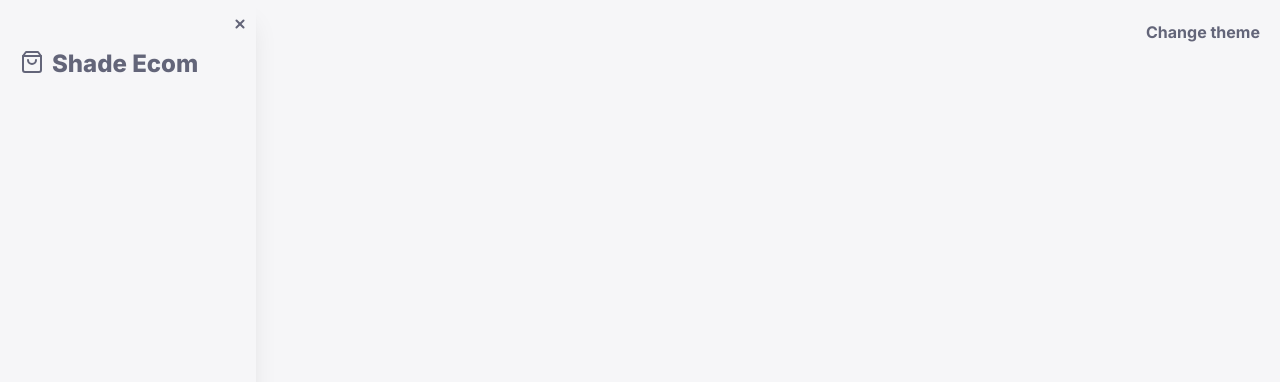
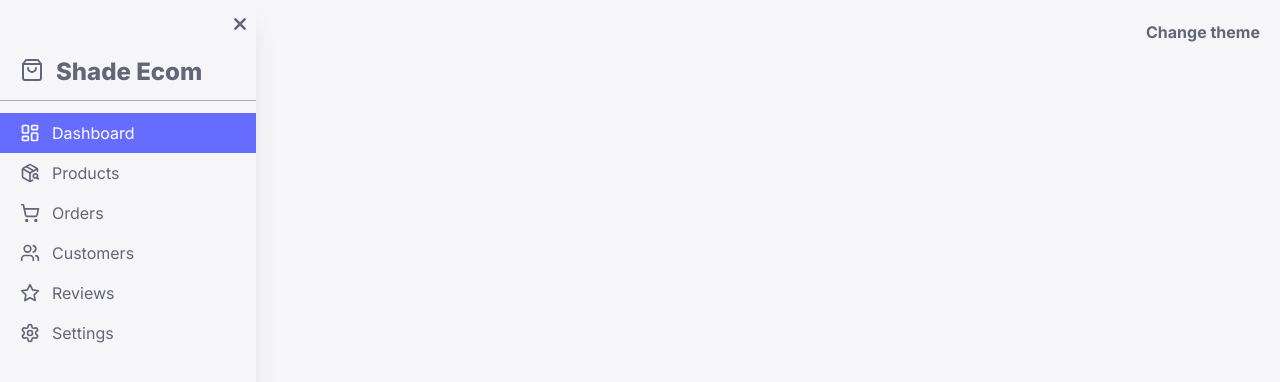
Before and after one commit to sellimenes/shade-dashboard, a Next.js app: page / in a window 1280 px wide. Shown: the top 382 px of the page. Built offline with nearby package versions, Linux system fonts and the light colour scheme.

Commit message:
sidebar design completed

```diff
--- a/components/sidebar.tsx
+++ b/components/sidebar.tsx
@@ -1,10 +1,19 @@
 "use client";
 
 import { cn } from "@/lib/utils";
-import { ChevronsLeft, Menu, ShoppingBag } from "lucide-react";
+import {
+  LayoutDashboard,
+  PackageSearch,
+  Settings,
+  ShoppingBag,
+  ShoppingCart,
+  Star,
+  Users,
+} from "lucide-react";
 import Link from "next/link";
 import { useState } from "react";
 import HamburgerButton from "./ui/hamburger-button";
+import { Separator } from "./ui/separator";
 
 type Props = {};
 
@@ -18,24 +27,94 @@ const Sidebar = (props: Props) => {
   return (
     <aside
       className={cn(
-        "h-full fixed shadow-xl z-[10000] px-5 transition-all duration-300 overflow-hidden",
-        open ? "w-64" : "w-16"
+        "h-full fixed shadow-xl z-[10000] transition-all duration-300 overflow-hidden",
+        open ? "w-64" : "w-12"
       )}
     >
       <HamburgerButton onClick={toggleSidebar} />
-      <div
-        className={cn(
-          "flex items-center justify-between w-full overflow-hidden whitespace-nowrap mt-12"
-        )}
-      >
+      <div className="flex items-center justify-between w-full overflow-hidden whitespace-nowrap mt-12 px-5">
         <Link
           href="/"
-          className="font-extrabold text-2xl flex items-center gap-2"
+          className="font-extrabold text-2xl flex items-center gap-3 text-card-foreground mt-2"
         >
-          <ShoppingBag className="w-6 h-6 cursor-pointer z-50 mb-1" />
+          <ShoppingBag
+            className={cn(
+              "w-6 h-6 cursor-pointer z-50 transition-all duration-300",
+              open ? "mb-1" : "mt-2 ml-[-8px]"
+            )}
+          />
           Shade Ecom
         </Link>
       </div>
+      <Separator className="my-3 bg-card-foreground opacity-50" />
+      <ul>
+        <li className="flex items-center justify-between w-full overflow-hidden whitespace-nowrap leading-10 cursor-pointer bg-[#666cff] text-white">
+          <Link href="#" className="flex items-center gap-3 px-5">
+            <LayoutDashboard
+              className={cn(
+                "cursor-pointer transition-all duration-300",
+                open ? "w-5 h-5" : "w-6 h-6 ml-[-8px]"
+              )}
+            />
+            Dashboard
+          </Link>
+        </li>
+        <li className="flex items-center justify-between w-full overflow-hidden whitespace-nowrap leading-10 cursor-pointer hover:bg-[#4c4e6414] dark:hover:bg-[#eaeaff14]">
+          <Link href="#" className="flex items-center gap-3 px-5">
+            <PackageSearch
+              className={cn(
+                "cursor-pointer transition-all duration-300",
+                open ? "w-5 h-5" : "w-6 h-6 ml-[-8px]"
+              )}
+            />
+            Products
+          </Link>
+        </li>
+        <li className="flex items-center justify-between w-full overflow-hidden whitespace-nowrap leading-10 cursor-pointer hover:bg-[#4c4e6414] dark:hover:bg-[#eaeaff14]">
+          <Link href="#" className="flex items-center gap-3 px-5">
+            <ShoppingCart
+              className={cn(
+                "cursor-pointer transition-all duration-300",
+                open ? "w-5 h-5" : "w-6 h-6 ml-[-8px]"
+              )}
+            />
+            Orders
+          </Link>
+        </li>
+        <li className="flex items-center justify-between w-full overflow-hidden whitespace-nowrap leading-10 cursor-pointer hover:bg-[#4c4e6414] dark:hover:bg-[#eaeaff14]">
+          <Link href="#" className="flex items-center gap-3 px-5">
+            <Users
+              className={cn(
+                "cursor-pointer transition-all duration-300",
+                open ? "w-5 h-5" : "w-6 h-6 ml-[-8px]"
+              )}
+            />
+            Customers
+          </Link>
+        </li>
+        <li className="flex items-center justify-between w-full overflow-hidden whitespace-nowrap leading-10 cursor-pointer hover:bg-[#4c4e6414] dark:hover:bg-[#eaeaff14]">
+          <Link href="#" className="flex items-center gap-3 px-5">
+            <Star
+              className={cn(
+                "cursor-pointer transition-all duration-300",
+                open ? "w-5 h-5" : "w-6 h-6 ml-[-8px]"
+              )}
+            />
+            Reviews
+          </Link>
+        </li>
+        <li className="flex items-center justify-between w-full overflow-hidden whitespace-nowrap leading-10 cursor-pointer hover:bg-[#4c4e6414] dark:hover:bg-[#eaeaff14]">
+          <Link href="#" className="flex items-center gap-3 px-5">
+            <Settings
+              className={cn(
+                "cursor-pointer transition-all duration-300",
+                open ? "w-5 h-5" : "w-6 h-6 ml-[-8px]"
+              )}
+            />
+            Settings
+          </Link>
+        </li>
+      </ul>
     </aside>
   );
 };
--- a/components/ui/hamburger-button.tsx
+++ b/components/ui/hamburger-button.tsx
@@ -17,10 +17,10 @@ const HamburgerButton = ({ onClick }: Props) => {
   return (
     <button
       className={cn(
-        "flex flex-col h-12 w-12 justify-center items-center group max-w-max absolute right-1",
+        "flex flex-col h-12 w-12 justify-center items-center group max-w-max absolute scale-[65%]",
         !isOpen
-          ? "right-1/2 transform translate-x-1/2 duration-300 scale-75"
-          : "scale-50"
+          ? "right-1/2 transform translate-x-1/2 duration-300 "
+          : "right-1"
       )}
       onClick={handleClick}
     >
--- /dev/null
+++ b/components/ui/separator.tsx
@@ -0,0 +1,31 @@
+"use client"
+
+import * as React from "react"
+import * as SeparatorPrimitive from "@radix-ui/react-separator"
+
+import { cn } from "@/lib/utils"
+
+const Separator = React.forwardRef<
+  React.ElementRef<typeof SeparatorPrimitive.Root>,
+  React.ComponentPropsWithoutRef<typeof SeparatorPrimitive.Root>
+>(
+  (
+    { className, orientation = "horizontal", decorative = true, ...props },
+    ref
+  ) => (
+    <SeparatorPrimitive.Root
+      ref={ref}
+      decorative={decorative}
+      orientation={orientation}
+      className={cn(
+        "shrink-0 bg-border",
+        orientation === "horizontal" ? "h-[1px] w-full" : "h-full w-[1px]",
+        className
+      )}
+      {...props}
+    />
+  )
+)
+Separator.displayName = SeparatorPrimitive.Root.displayName
+
+export { Separator }
--- a/package.json
+++ b/package.json
@@ -10,6 +10,7 @@
   },
   "dependencies": {
     "@radix-ui/react-dialog": "^1.0.5",
+    "@radix-ui/react-separator": "^1.0.3",
     "class-variance-authority": "^0.7.0",
     "clsx": "^2.0.0",
     "lucide-react": "^0.288.0",
```
Also changed, not shown: 1 other file (tests, documents, lock files or other folders).
